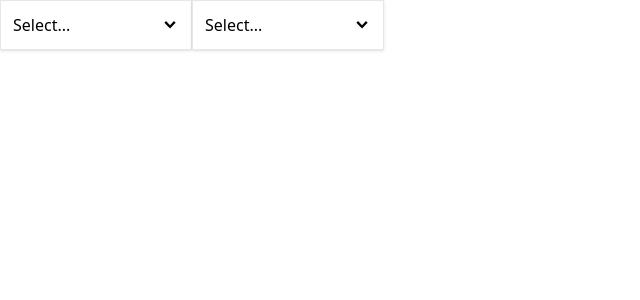
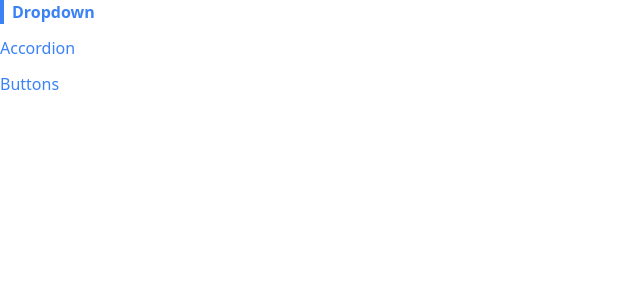
Before and after one commit to Kabewh/Udemy-Project1, a React (Create React App) app in the folder reactapp/: page / in a window 1280 px wide. Shown: the top 300 px of the page, without its empty margins (0-640 px from the left). Built offline with nearby package versions, Linux system fonts and the light colour scheme.

Commit message:
navigation done

```diff
--- a/reactapp/src/App.js
+++ b/reactapp/src/App.js
@@ -1,23 +1,24 @@
-import React, { useState } from "react";
-import Dropdown from "./components/Dropdown";
+import Route from "./components/Route";
+import AccordionPage from "./pages/AccordionPage";
+import DropdownPage from "./pages/DropdownPage";
+import Sidebar from "./components/Sidebar";
+import ButtonPage from "./components/Button";
 
 function App() {
-  const [selection, setSelection] = useState(null);
-
-  const handleSelect = (option) => {
-    setSelection(option);
-  };
-
-  const options = [
-    { label: "red", value: "red" },
-    { label: "green", value: "green" },
-    { label: "blue", value: "blue" },
-  ];
-
   return (
-    <div className="flex">
-      <Dropdown options={options} value={selection} onChange={handleSelect} />
-      <Dropdown options={options} value={selection} onChange={handleSelect} />
+    <div>
+      <Sidebar />
+      <div>
+        <Route path="/accordion">
+          <AccordionPage />
+        </Route>
+        <Route path="/">
+          <DropdownPage />
+        </Route>
+        <Route path="/buttons">
+          <ButtonPage />
+        </Route>
+      </div>
     </div>
   );
 }
--- /dev/null
+++ b/reactapp/src/components/Link.js
@@ -0,0 +1,27 @@
+import classNames from "classnames";
+import useNavigations from "../hooks/useNavigations";
+
+const Link = ({ to, children, className, activeClassName }) => {
+  const { navigate, currentPath } = useNavigations();
+
+  const classes = classNames(
+    "text-blue-500",
+    className,
+    currentPath === to && activeClassName
+  );
+
+  const handleClick = (event) => {
+    if (event.metaKey || event.ctrlKey) {
+      return;
+    }
+    event.preventDefault();
+    navigate(to);
+  };
+  return (
+    <a className={classes} href={to} onClick={handleClick}>
+      {children}
+    </a>
+  );
+};
+
+export default Link;
--- /dev/null
+++ b/reactapp/src/components/Route.js
@@ -0,0 +1,12 @@
+import useNavigations from "../hooks/useNavigations";
+
+const Route = (path, children) => {
+  const { currentPath } = useNavigations;
+
+  if (path === currentPath) {
+    return children;
+  }
+  return null;
+};
+
+export default Route;
--- /dev/null
+++ b/reactapp/src/components/Sidebar.js
@@ -0,0 +1,30 @@
+import React from "react";
+import Link from "./Link";
+
+const Sidebar = () => {
+  const links = [
+    { label: "Dropdown", path: "/" },
+    { label: "Accordion", path: "/accordion" },
+    { label: "Buttons", path: "/buttons" },
+  ];
+
+  const renderedLinks = links.map((link) => {
+    return (
+      <Link
+        key={link.label}
+        to={link.path}
+        className="mb-3"
+        activeClassName="font-bold border-l-4 border-blue-500 pl-2"
+      >
+        {link.label}
+      </Link>
+    );
+  });
+  return (
+    <div className="sticky top-0 overflow-y-scroll flex flex-col">
+      {renderedLinks}
+    </div>
+  );
+};
+
+export default Sidebar;
--- /dev/null
+++ b/reactapp/src/context/Navigation.js
@@ -0,0 +1,31 @@
+import React, { createContext, useState, useEffect } from "react";
+
+const NavigationContext = createContext();
+
+const Navigation = ({ children }) => {
+  const [currentPath, setCurrentPath] = useState(window.location.pathname);
+
+  useEffect(() => {
+    const handler = () => {
+      setCurrentPath(window.location.pathname);
+    };
+    window.addEventListener("popstate", handler);
+    return () => {
+      window.removeEventListener("popstate", handler);
+    };
+  }, []);
+
+  const navigate = (to) => {
+    window.history.pushState({}, "", to);
+    setCurrentPath(to);
+  };
+
+  return (
+    <NavigationContext.Provider value={{ currentPath, navigate }}>
+      {children}
+    </NavigationContext.Provider>
+  );
+};
+
+export { Navigation };
+export default NavigationContext;
--- /dev/null
+++ b/reactapp/src/hooks/useNavigations.js
@@ -0,0 +1,8 @@
+import React, { useContext } from "react";
+import NavigationContext from "../context/Navigation";
+
+const useNavigations = () => {
+  return useContext(NavigationContext);
+};
+
+export default useNavigations;
--- a/reactapp/src/index.js
+++ b/reactapp/src/index.js
@@ -1,12 +1,15 @@
 import { createRoot } from "react-dom/client";
 import App from "./App";
-import './index.css'
+import "./index.css";
+import { Navigation } from "./context/Navigation";
 
 const rootElement = document.getElementById("root");
 const root = createRoot(rootElement);
 
 root.render(
-    <div className="wrapper">
+  <div className="wrapper">
+    <Navigation>
       <App />
-    </div>
+    </Navigation>
+  </div>
 );
--- a/reactapp/src/pages/AccordionPage.js
+++ b/reactapp/src/pages/AccordionPage.js
@@ -1,26 +1,26 @@
 import React from "react";
-import Button from "./components/Button";
+import Button from "../components/Button";
 import Accordion from "../components/Accordion";
 
 function AccordionPage() {
   const items = [
     {
-      id: '1',
-      label:'Can I use React on a project?',
-      content:'You can use React on any project you want.'
+      id: "1",
+      label: "Can I use React on a project?",
+      content: "You can use React on any project you want.",
     },
     {
-      id: '2',
-      label:'Can I use JavaScript on a project?',
-      content:'You can use JavaScript on any project you want.'
+      id: "2",
+      label: "Can I use JavaScript on a project?",
+      content: "You can use JavaScript on any project you want.",
     },
     {
-      id: '3',
-      label:'Can I use Java on a project?',
-      content:'You can use Java on any project you want.'
-    }
-  ]
+      id: "3",
+      label: "Can I use Java on a project?",
+      content: "You can use Java on any project you want.",
+    },
+  ];
 
-  return <Accordion items={items}/>
+  return <Accordion items={items} />;
 }
 export default AccordionPage;
--- a/reactapp/src/pages/ButtonPage.js
+++ b/reactapp/src/pages/ButtonPage.js
@@ -1,8 +1,8 @@
-import React from 'react'
-import { GoBell} from 'react-icons/go'
-import Button from '../components/Button'
+import React from "react";
+import { GoBell } from "react-icons/go";
+import Button from "../components/Button";
 
-const ButtonPage = ( {
+const ButtonPage = ({
   children,
   primary,
   secondary,
@@ -11,27 +11,33 @@ const ButtonPage = ( {
   danger,
   outline,
   rounded,
-  ...rest } ) => {
-
-    console.log(rest)
-
+  ...rest
+}) => {
   return (
-    <button {...rest} className="px-3 py-1.5 border border-blue-600 bg-blue-500 text-white">{children} <GoBell/></button>
-  )
-}
+    <button
+      {...rest}
+      className="px-3 py-1.5 border border-blue-600 bg-blue-500 text-white"
+    >
+      {children} <GoBell />
+    </button>
+  );
+};
 
 Button.propTypes = {
-  checkVariationValue: ({ primary, secondary, success, warning, danger}) => {
-    const count = Number(!!primary)
-      + Number(!!secondary)
-      + Number(!!warning)
-      + Number(!!success)
-      + Number(!!danger)
+  checkVariationValue: ({ primary, secondary, success, warning, danger }) => {
+    const count =
+      Number(!!primary) +
+      Number(!!secondary) +
+      Number(!!warning) +
+      Number(!!success) +
+      Number(!!danger);
 
     if (count > 1) {
-      return new Error('Only one of primary, secondary, success, warning, danger can be true')
+      return new Error(
+        "Only one of primary, secondary, success, warning, danger can be true"
+      );
     }
-  }
-}
+  },
+};
 
-export default ButtonPage
+export default ButtonPage;
--- /dev/null
+++ b/reactapp/src/pages/DropdownPage.js
@@ -0,0 +1,27 @@
+import React, { useState } from "react";
+import Dropdown from "../components/Dropdown";
+
+function DropdownPage() {
+  const [selection, setSelection] = useState(null);
+
+  const handleSelect = (option) => {
+    setSelection(option);
+  };
+
+  const options = [
+    { label: "red", value: "red" },
+    { label: "green", value: "green" },
+    { label: "blue", value: "blue" },
+  ];
+
+  return (
+    <div className="flex">
+      <DropdownPage
+        options={options}
+        value={selection}
+        onChange={handleSelect}
+      />
+    </div>
+  );
+}
+export default Dropdown;
```
Also changed, not shown: reactapp/src/components/Button.js (+28 -20 lines). Lines whose indentation alone changed are shown as unchanged.
